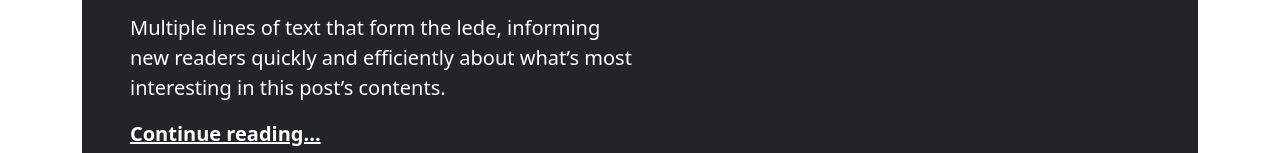
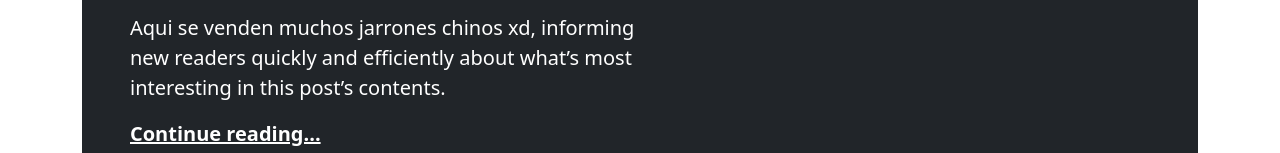
Before and after one commit to DiegoCassellis/BlogTest, a plain HTML site: page index.html in a window 1280 px wide. Shown: the part 287-440 px from the top of the page. Drawn offline with nearby package versions, Linux system fonts and the light colour scheme.

Commit message:
Cambio de los jarrones chinos

```diff
--- a/index.html
+++ b/index.html
@@ -119,7 +119,7 @@
   <div class="p-4 p-md-5 mb-4 rounded text-bg-dark">
     <div class="col-md-6 px-0">
       <h1 class="display-4 fst-italic">Titulo de una larga caracteristica del blog</h1>
-      <p class="lead my-3">Multiple lines of text that form the lede, informing new readers quickly and efficiently about what’s most interesting in this post’s contents.</p>
+      <p class="lead my-3">Aqui se venden muchos jarrones chinos xd, informing new readers quickly and efficiently about what’s most interesting in this post’s contents.</p>
       <p class="lead mb-0"><a href="#" class="text-white fw-bold">Continue reading...</a></p>
     </div>
   </div>
```
